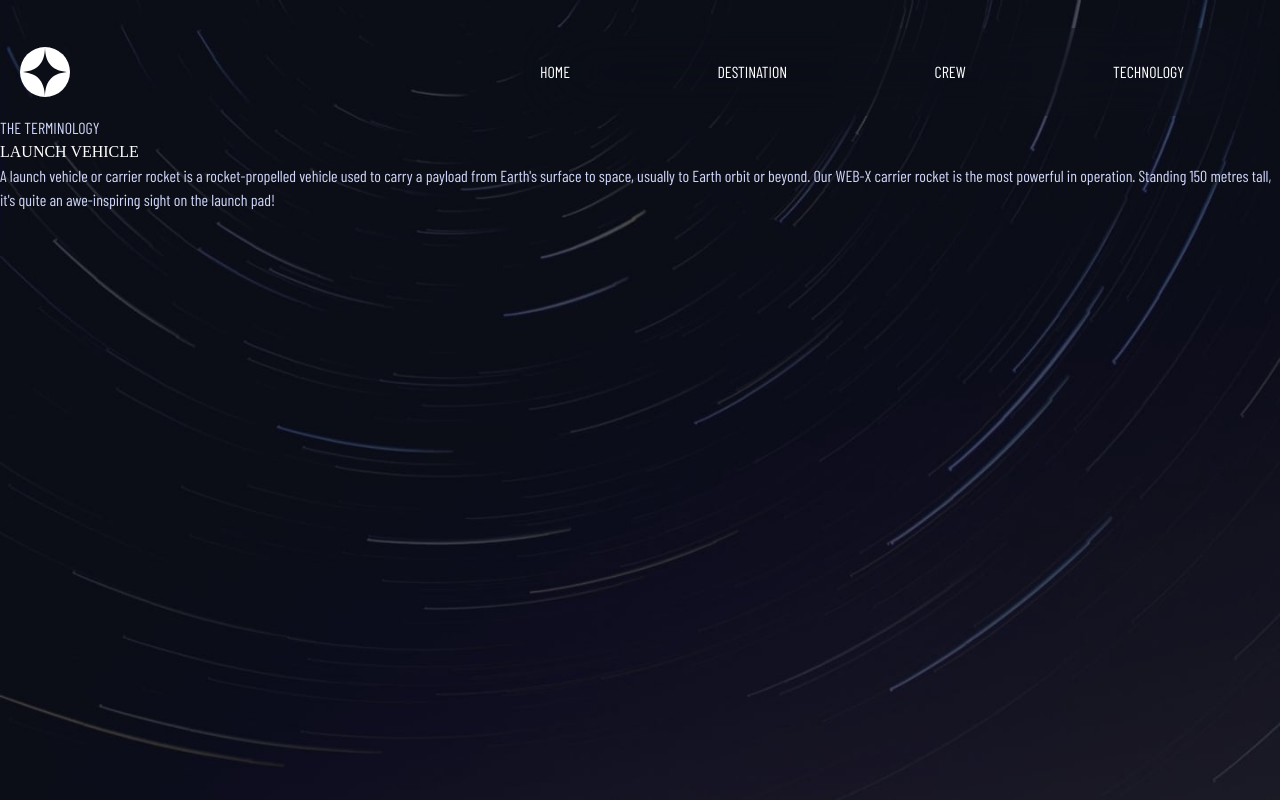
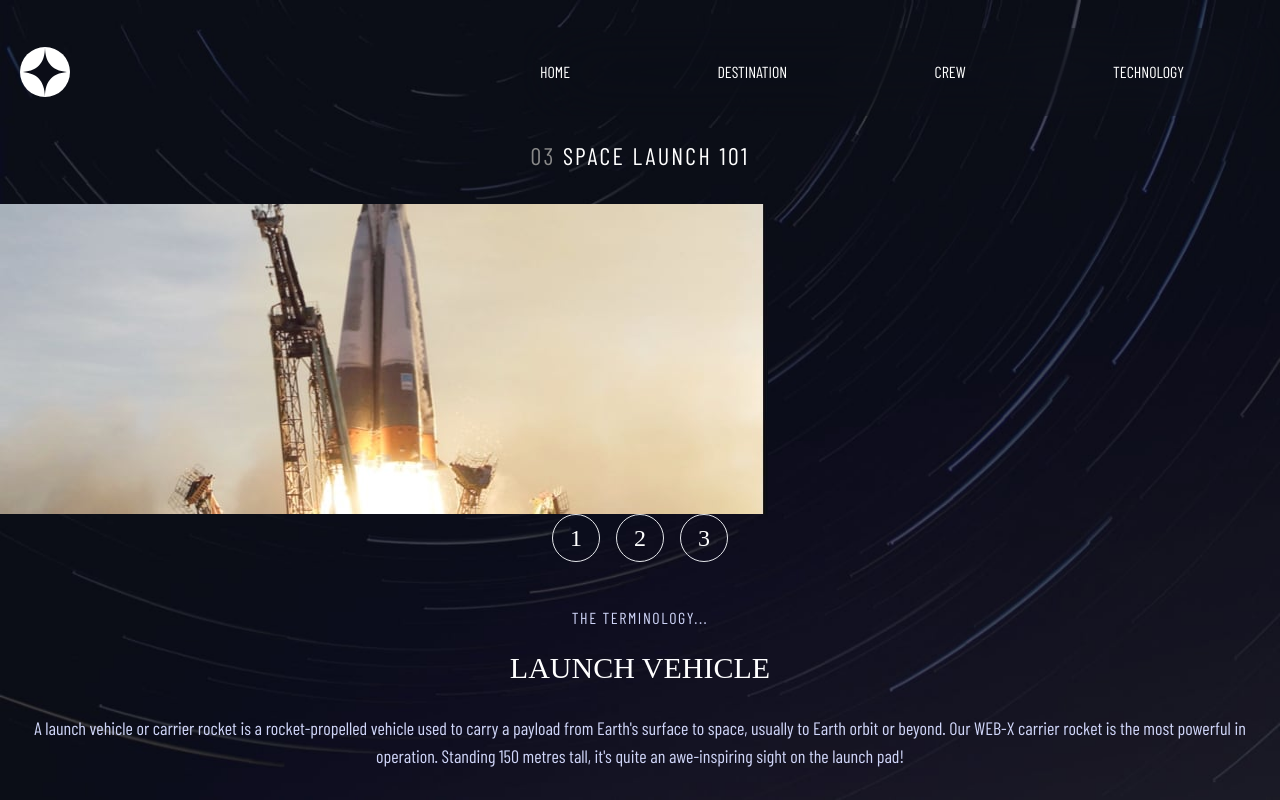
Before and after one commit to jakegodsall/space-tourism-next, a Next.js app: page /technology in a window 1280 px wide. Built offline with nearby package versions, Linux system fonts and the light colour scheme; a web font is replaced by a local one.

Commit message:
added styling of buttons for navigating technologies

```diff
--- a/src/components/TechnologyItem.js
+++ b/src/components/TechnologyItem.js
@@ -1,12 +1,20 @@
 import React from 'react';
+
+import Image from 'next/image';
 
 const TechnologyItem = (props) => {
     return (
         <div>
-            <div>
-                <p className='uppercase text-[#d0d6f9] font-barlow'>The terminology</p>
-                <p className='uppercase text-white font-bell'>{props.name}</p>
-                <p className='text-[#d0d6f9] font-barlow'>{props.description}</p>
+            <Image src={props.landscape} alt={props.name} />
+            {props.children}
+            <div className='flex flex-col items-center text-center p-5'>
+                <p className='uppercase text-[#d0d6f9] font-barlow tracking-widest font-light'>
+                    The terminology...
+                </p>
+                <p className='uppercase text-white font-bell text-3xl mb-7 mt-5'>{props.name}</p>
+                <p className='text-[#d0d6f9] font-barlow leading-7 font-light text-lg'>
+                    {props.description}
+                </p>
             </div>
         </div>
     );
--- a/src/pages/technology.js
+++ b/src/pages/technology.js
@@ -52,7 +52,10 @@
 
     const data = TECH_DATA.filter((dataItem) => dataItem.accessKey === selectedTechnology)[0];
 
-    console.log(data);
+    const onChangeHandler = (e) => {
+        setSelectedTechnology(e.target.value);
+        e.target.checked = true;
+    };
 
     return (
         <>
@@ -61,13 +64,92 @@
             </Head>
             <div className='w-auto h-screen bg-center bg-cover bg-no-repeat bg-technology-mobile sm:bg-technology-tablet lg:bg-technology-desktop'>
                 <Header />
+                <p className='text-white text-xl tracking-widest uppercase text-center font-barlow font-light my-6 md:text-2xl md:self-start md:mb-8'>
+                    <span className='text-[#888]'>03</span> Space Launch 101
+                </p>
                 <div>
                     <TechnologyItem
                         name={data.name}
                         description={data.description}
                         portrait={data.images.portrait}
                         landscape={data.images.landscape}
-                    />
+                    >
+                        <ul className='flex justify-center'>
+                            <li>
+                                <label
+                                    htmlFor='lv'
+                                    className='flex justify-center items-center
+                                rounded-full text-2xl font-bell uppercase
+                                w-[3rem] h-[3rem] border-[1px] text-white checked:bg-white checked:text-[rgba(0, 0, 0, 0)] cursor-pointer mx-2'
+                                >
+                                    1
+                                </label>
+                                <input
+                                    type='radio'
+                                    name='technology'
+                                    value='lv'
+                                    id='lv'
+                                    class='appearance-none'
+                                    onChange={onChangeHandler}
+                                    defaultChecked={true}
+                                />
+                            </li>
+                            <li>
+                                <label
+                                    htmlFor='sp'
+                                    className='flex justify-center items-center
+                                rounded-full text-2xl font-bell uppercase
+                                w-[3rem] h-[3rem] border-[1px] text-white checked:bg-white checked:text-[rgba(0, 0, 0, 0)] cursor-pointer mx-2'
+                                >
+                                    2
+                                </label>
+                                <input
+                                    type='radio'
+                                    name='technology'
+                                    value='sp'
+                                    id='sp'
+                                    class='appearance-none'
+                                    onChange={onChangeHandler}
+                                    defaultChecked={true}
+                                />
+                            </li>
+                            <li>
+                                <label
+                                    htmlFor='sc'
+                                    className='flex justify-center items-center
+                                rounded-full text-2xl font-bell uppercase
+                                w-[3rem] h-[3rem] border-[1px] text-white checked:bg-white checked:text-[rgba(0, 0, 0, 0)] cursor-pointer mx-2'
+                                >
+                                    3
+                                </label>
+                                <input
+                                    type='radio'
+                                    name='technology'
+                                    value='sc'
+                                    id='sc'
+                                    class='appearance-none'
+                                    onChange={onChangeHandler}
+                                    defaultChecked={true}
+                                />
+                            </li>
+                            {/* <li
+                                className='relative z-10 flex justify-center items-center
+                                rounded-full text-2xl font-bell uppercase text-[rgba(0, 0, 0, 0)]
+                                w-[3rem] h-[3rem] bg-white cursor-pointer mx-2'
+                                href='/destination'
+                            >
+                                2
+                            </li>
+                            <li
+                                className='relative z-10 flex justify-center items-center
+                                rounded-full text-2xl font-bell uppercase text-[rgba(0, 0, 0, 0)]
+                                w-[3rem] h-[3rem] bg-white cursor-pointer mx-2'
+                                href='/destination'
+                            >
+                                3
+                            </li> */}
+                        </ul>
+                    </TechnologyItem>
                 </div>
             </div>
         </>
```
